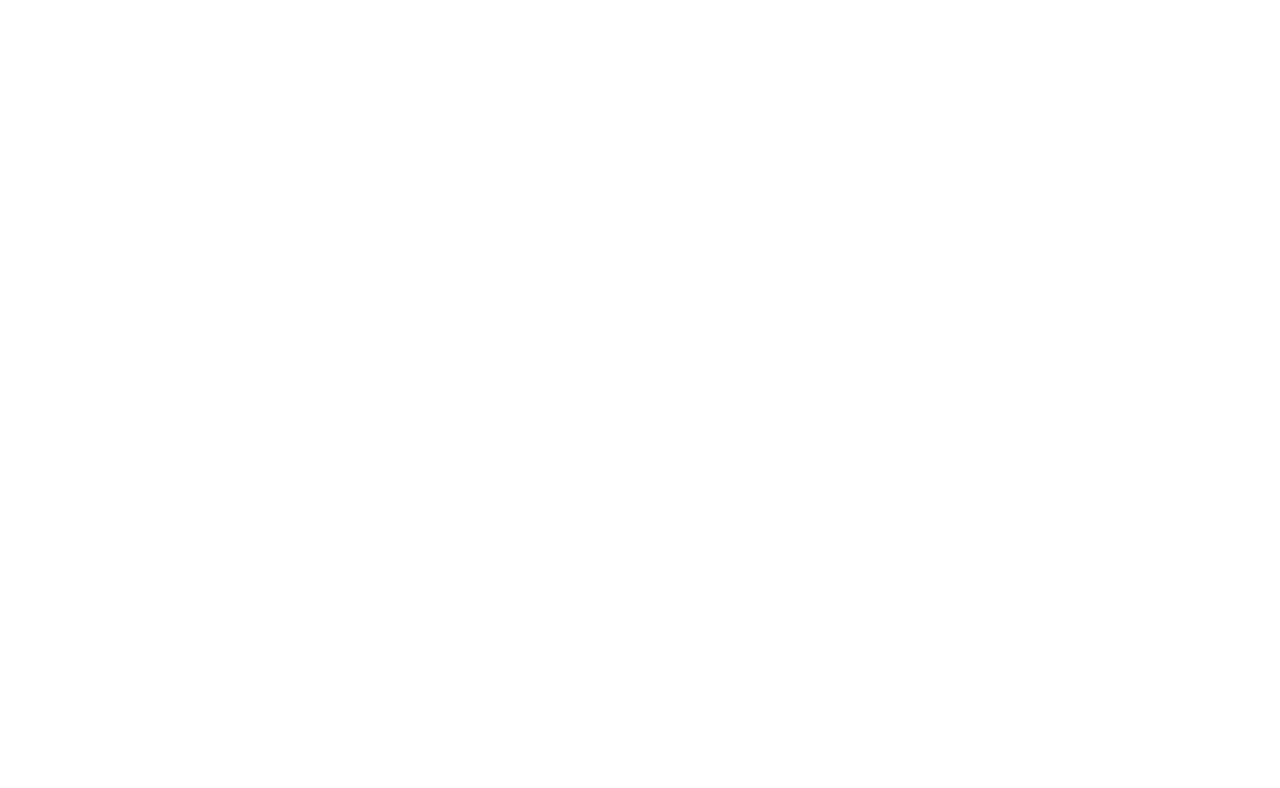
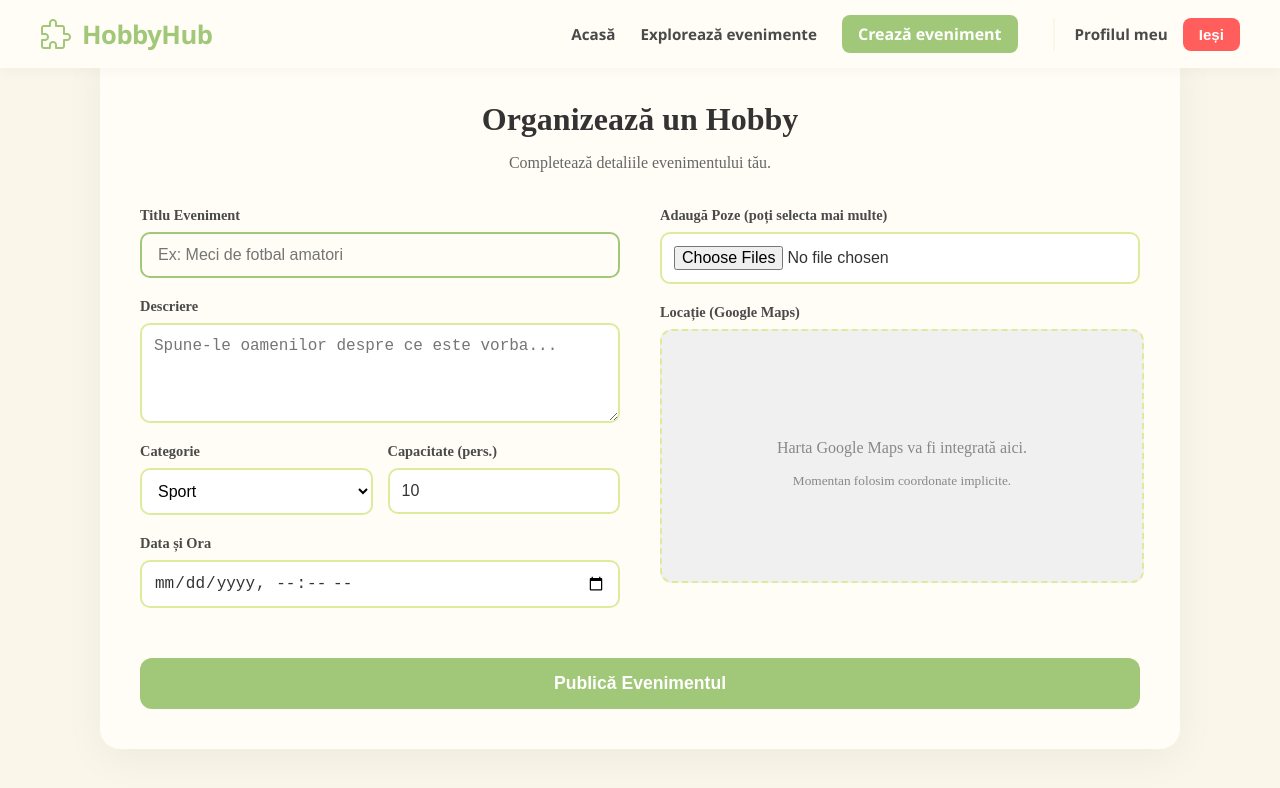
Before and after one commit to marianatoea4/HobbyHub, a React (Vite) app in the folder frontend/: page /create-event in a window 1280 px wide. Before the commit this address had no page. Shown: the top 788 px of the page. Built offline with nearby package versions, Linux system fonts and the light colour scheme.

Commit message:
Am adaugat frontendul pentru partea de creare eveniment (mai e de lucrat la el)

```diff
--- a/frontend/src/App.tsx
+++ b/frontend/src/App.tsx
@@ -5,6 +5,7 @@ import Profile from "./pages/Profile";
 import LandingPage from "./pages/LandingPage";
 import Dashboard from "./pages/Dashboard";
 import Events from "./pages/Events";
+import CreateEvent from "./pages/CreateEvent";
 
 function App() {
   return (
@@ -18,6 +19,7 @@ function App() {
         <Route path="/profile" element={<Profile />} />
         <Route path="/dashboard" element={<Dashboard />} />
         <Route path="/events" element={<Events />} />
+        <Route path="/create-event" element={<CreateEvent />} />
       </Routes>
     </Router>
   );
--- /dev/null
+++ b/frontend/src/pages/CreateEvent.css
@@ -0,0 +1,123 @@
+.create-event-page {
+  min-height: 100vh;
+  background-color: #faf6e9;
+}
+
+.create-event-container {
+  padding: 40px 20px;
+  display: flex;
+  justify-content: center;
+}
+
+.create-event-card {
+  background-color: #fffdf6;
+  width: 100%;
+  max-width: 1000px;
+  padding: 40px;
+  border-radius: 20px;
+  box-shadow: 0 10px 40px rgba(0,0,0,0.05);
+}
+
+.create-title {
+  color: #333;
+  margin-bottom: 5px;
+  text-align: center;
+}
+
+.create-subtitle {
+  color: #666;
+  text-align: center;
+  margin-bottom: 35px;
+}
+
+.form-grid {
+  display: grid;
+  grid-template-columns: 1fr 1fr;
+  gap: 40px;
+}
+
+/* Responsive: o singură coloană pe mobil */
+@media (max-width: 768px) {
+  .form-grid { grid-template-columns: 1fr; }
+}
+
+.form-group {
+  margin-bottom: 20px;
+  display: flex;
+  flex-direction: column;
+}
+
+.form-group label {
+  font-weight: 600;
+  color: #4a4a4a;
+  margin-bottom: 8px;
+  font-size: 0.9rem;
+}
+
+.form-group input,
+.form-group textarea,
+.form-group select {
+  padding: 12px;
+  border: 2px solid #ddeb9d;
+  border-radius: 10px;
+  background: #fff;
+  font-size: 1rem;
+  transition: all 0.3s ease;
+}
+
+.form-group input:focus {
+  outline: none;
+  border-color: #a0c878;
+  box-shadow: 0 0 0 4px rgba(160, 200, 120, 0.1);
+}
+
+.form-row {
+  display: grid;
+  grid-template-columns: 1fr 1fr;
+  gap: 15px;
+}
+
+/* Stil pentru placeholder hartă */
+.map-placeholder {
+  width: 100%;
+  height: 250px;
+  background-color: #f0f0f0;
+  border: 2px dashed #ddeb9d;
+  border-radius: 12px;
+  display: flex;
+  flex-direction: column;
+  align-items: center;
+  justify-content: center;
+  color: #888;
+}
+
+.create-btn {
+  width: 100%;
+  margin-top: 30px;
+  padding: 15px;
+  background-color: #a0c878;
+  color: white;
+  border: none;
+  border-radius: 12px;
+  font-size: 1.1rem;
+  font-weight: 700;
+  cursor: pointer;
+  transition: transform 0.2s, background 0.3s;
+}
+
+.create-btn:hover {
+  background-color: #8eb36a;
+  transform: translateY(-2px);
+}
+
+.create-btn:disabled {
+  background-color: #ccc;
+  cursor: not-allowed;
+}
+
+.files-count {
+  font-size: 0.8rem;
+  color: #a0c878;
+  margin-top: 5px;
+  font-weight: bold;
+}
--- /dev/null
+++ b/frontend/src/pages/CreateEvent.tsx
@@ -0,0 +1,147 @@
+import { useState } from "react";
+import { useNavigate } from "react-router-dom";
+import Navbar from "../components/Navbar"; // Asigură-te că drumul e corect
+import "./CreateEvent.css";
+
+export default function CreateEvent() {
+  const navigate = useNavigate();
+  const [loading, setLoading] = useState(false);
+
+  // State pentru datele text
+  const [formData, setFormData] = useState({
+    title: "",
+    description: "",
+    category: "Sport", // Categoria default
+    dateTime: "",
+    capacity: 10,
+    lat: 44.4268, // Placeholder coordonate (București)
+    lng: 26.1025,
+    status: "Active"
+  });
+
+  // State pentru poze
+  const [selectedFiles, setSelectedFiles] = useState<FileList | null>(null);
+
+  const handleChange = (e: React.ChangeEvent<HTMLInputElement | HTMLTextAreaElement | HTMLSelectElement>) => {
+    const { name, value } = e.target;
+    setFormData(prev => ({ ...prev, [name]: value }));
+  };
+
+  const handleFileChange = (e: React.ChangeEvent<HTMLInputElement>) => {
+    setSelectedFiles(e.target.files);
+  };
+
+  const handleSubmit = async (e: React.FormEvent) => {
+    e.preventDefault();
+    setLoading(true);
+
+    const data = new FormData();
+
+    // Adăugăm obiectul de eveniment ca Blob JSON
+    data.append("event", new Blob([JSON.stringify(formData)], { type: "application/json" }));
+
+    // Adăugăm fișierele
+    if (selectedFiles) {
+      Array.from(selectedFiles).forEach((file) => {
+        data.append("files", file);
+      });
+    }
+
+    try {
+      const response = await fetch("http://localhost:8080/api/events/create", {
+        method: "POST",
+        body: data, // Browserul setează automat "multipart/form-data"
+      });
+
+      if (response.ok) {
+        alert("Eveniment creat cu succes!");
+        navigate("/events"); // Redirecționare către explorare
+      } else {
+        alert("Eroare la crearea evenimentului.");
+      }
+    } catch (error) {
+      console.error("Error:", error);
+      alert("Serverul nu răspunde.");
+    } finally {
+      setLoading(false);
+    }
+  };
+
+  return (
+    <div className="create-event-page">
+      <Navbar />
+
+      <div className="create-event-container">
+        <div className="create-event-card">
+          <h1 className="create-title">Organizează un Hobby</h1>
+          <p className="create-subtitle">Completează detaliile evenimentului tău.</p>
+
+          <form onSubmit={handleSubmit} className="event-form">
+            <div className="form-grid">
+              {/* Coloana Stângă: Info de bază */}
+              <div className="form-column">
+                <div className="form-group">
+                  <label>Titlu Eveniment</label>
+                  <input type="text" name="title" value={formData.title} onChange={handleChange} placeholder="Ex: Meci de fotbal amatori" required />
+                </div>
+
+                <div className="form-group">
+                  <label>Descriere</label>
+                  <textarea name="description" value={formData.description} onChange={handleChange} placeholder="Spune-le oamenilor despre ce este vorba..." rows={4} required />
+                </div>
+
+                <div className="form-row">
+                  <div className="form-group">
+                    <label>Categorie</label>
+                    <select name="category" value={formData.category} onChange={handleChange}>
+                      <option value="Sport">Sport</option>
+                      <option value="Gaming">Gaming</option>
+                      <option value="Gătit">Gătit</option>
+                      <option value="Artă">Artă</option>
+                      <option value="Muzică">Muzică</option>
+                      <option value="Altele">Altele</option>
+                    </select>
+                  </div>
+
+                  <div className="form-group">
+                    <label>Capacitate (pers.)</label>
+                    <input type="number" name="capacity" value={formData.capacity} onChange={handleChange} min="2" required />
+                  </div>
+                </div>
+
+                <div className="form-group">
+                  <label>Data și Ora</label>
+                  <input type="datetime-local" name="dateTime" value={formData.dateTime} onChange={handleChange} required />
+                </div>
+              </div>
+
+              {/* Coloana Dreaptă: Media și Locație */}
+              <div className="form-column">
+                <div className="form-group">
+                  <label>Adaugă Poze (poți selecta mai multe)</label>
+                  <div className="file-input-wrapper">
+                    <input type="file" multiple accept="image/*" onChange={handleFileChange} />
+                  </div>
+                  {selectedFiles && <p className="files-count">{selectedFiles.length} fișiere selectate</p>}
+                </div>
+
+                <div className="form-group">
+                  <label>Locație (Google Maps)</label>
+                  {/* AICI VA VENI COMPONENTA DE GOOGLE MAPS */}
+                  <div className="map-placeholder">
+                    <p>Harta Google Maps va fi integrată aici.</p>
+                    <small>Momentan folosim coordonate implicite.</small>
+                  </div>
+                </div>
+              </div>
+            </div>
+
+            <button type="submit" className="create-btn" disabled={loading}>
+              {loading ? "Se creează..." : "Publică Evenimentul"}
+            </button>
+          </form>
+        </div>
+      </div>
+    </div>
+  );
+}
```
Also changed, not shown: 3 other files (tests, documents, lock files or other folders).
